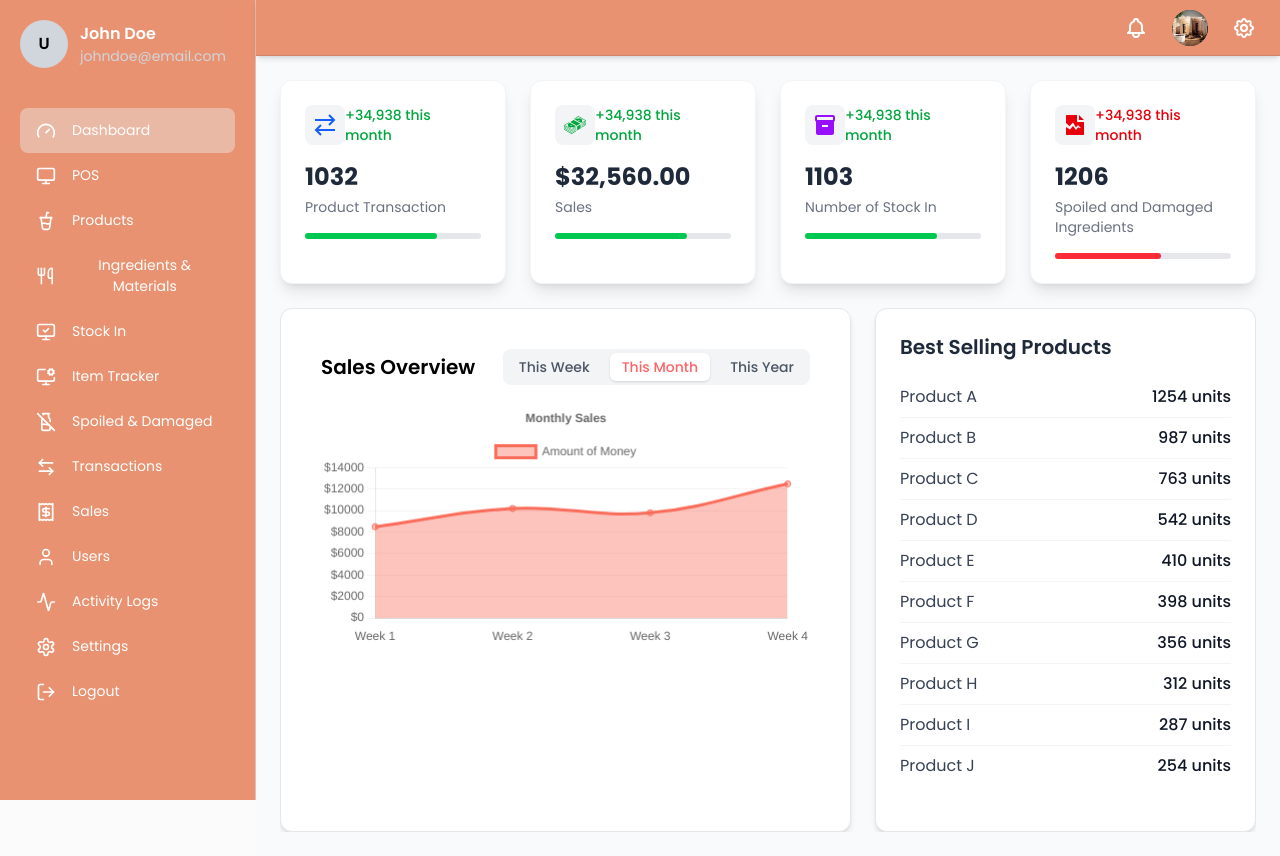
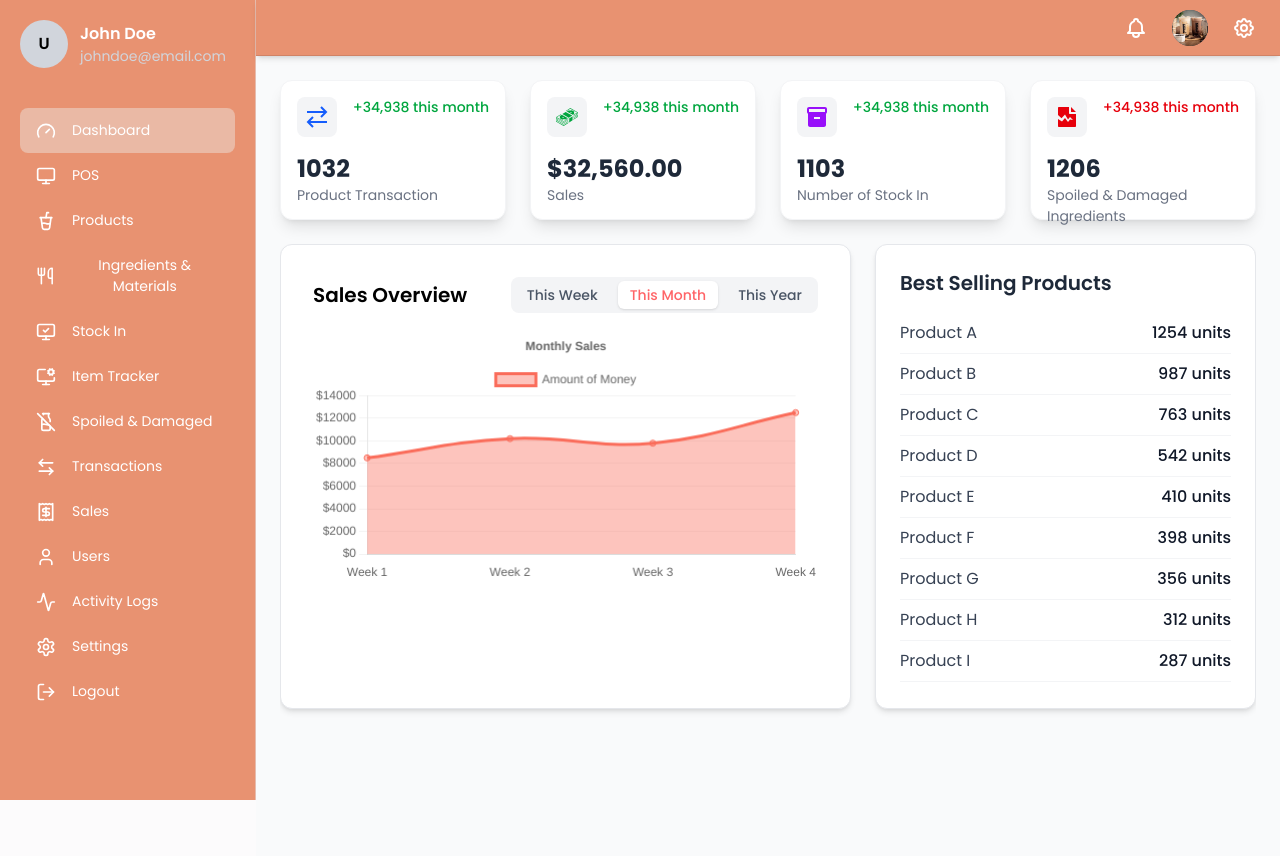
Before and after one commit to janrold-devs/capstone_project, a React (Vite) app in the folder frontend/: page /dashboard in a window 1280 px wide. Built offline with nearby package versions, Linux system fonts and the light colour scheme.

Commit message:
Changes sizes to dashboard and POS

```diff
--- a/frontend/src/components/Chart.jsx
+++ b/frontend/src/components/Chart.jsx
@@ -114,7 +114,7 @@ export default function ChartComponent() {
   };
 
   return (
-    <div className="bg-white p-4 rounded-lg">
+    <div className="bg-white p-2 rounded-lg">
       {/* -------------------- Header: Title + Time Range Buttons -------------------- */}
       <div className="flex flex-col sm:flex-row justify-between items-start sm:items-center mb-4 gap-2">
         <h2 className="text-xl font-semibold">Sales Overview</h2>
--- a/frontend/src/pages/Dashboard/Home.jsx
+++ b/frontend/src/pages/Dashboard/Home.jsx
@@ -37,7 +37,7 @@ function Home() {
       id: 4,
       icon: <RiFileDamageFill className="text-red-600 w-6 h-6" />,
       value: "1206",
-      label: "Spoiled and Damaged Ingredients",
+      label: "Spoiled & Damaged Ingredients",
       change: "+34,938 this month",
       trend: "down",
     },
@@ -53,7 +53,7 @@ function Home() {
             {cardData.map((card) => (
               <div
                 key={card.id}
-                className="bg-white rounded-xl p-6 shadow-lg border border-gray-100 hover:shadow-md transition-shadow"
+                className="bg-white rounded-xl p-4 h-35 shadow-lg border border-gray-100 hover:shadow-md transition-shadow"
               >
                 {/* Card header: icon + monthly change trend */}
                 <div className="flex justify-between items-start mb-4">
@@ -73,20 +73,7 @@ function Home() {
                   <h3 className="text-2xl font-bold text-gray-800">
                     {card.value}
                   </h3>
-                  <p className="text-gray-500 text-sm mt-1">{card.label}</p>
-                </div>
-
-                {/* Progress bar (visual indicator of growth/decline) */}
-                <div className="mt-4">
-                  <div className="w-full bg-gray-200 rounded-full h-1.5">
-                    <div
-                      className={`h-1.5 rounded-full ${
-                        card.trend === "up" ? "bg-green-500" : "bg-red-500"
-                      }`}
-                      // Different widths to visualize performance
-                      style={{ width: card.trend === "up" ? "75%" : "60%" }}
-                    ></div>
-                  </div>
+                  <p className="text-gray-500 text-[14px]">{card.label}</p>
                 </div>
               </div>
             ))}
@@ -95,7 +82,7 @@ function Home() {
           {/* ---------------------- Bottom Section ---------------------- */}
           <div className="flex-1 flex space-x-6 overflow-hidden">
             {/* --------- Chart Section --------- */}
-            <div className="w-3/5 bg-white rounded-xl border border-gray-200 p-6 shadow-md overflow-hidden">
+            <div className="w-3/5 h-[465px] bg-white rounded-xl border border-gray-200 p-6 shadow-md overflow-hidden">
               <div className="h-full">
                 {/* Line chart showing sales/transactions trend */}
                 <ChartComponent />
@@ -103,7 +90,7 @@ function Home() {
             </div>
 
             {/* --------- Best Selling Products Section --------- */}
-            <div className="w-2/5 bg-white rounded-xl border border-gray-200 p-6 shadow-md overflow-hidden flex flex-col">
+            <div className="w-2/5 h-[465px] bg-white rounded-xl border border-gray-200 p-6 shadow-md overflow-hidden flex flex-col">
               <h2 className="text-xl font-semibold text-gray-800 mb-4">
                 Best Selling Products
               </h2>
--- a/frontend/src/pages/Dashboard/Pos.jsx
+++ b/frontend/src/pages/Dashboard/Pos.jsx
@@ -259,17 +259,17 @@ function Pos() {
                               updateItemOption(item.name, "size", size.name);
                               addToCart(item, size);
                             }}
-                          className="flex items-center gap-2 px-2 py-1 rounded-md hover:bg-gray-50 transition"
+                            className="flex items-center gap-[6px] px-1 py-1 rounded-md hover:bg-gray-100 transition"
                           >
                             <SiBuymeacoffee
-                            className={`w-5 h-5 ${iconColor} ${
+                              className={`w-4 h-4 ${iconColor} ${
                                 isSelected ? "opacity-100" : "opacity-70"
                               }`}
                             />
-                          <span className="text-xs font-medium">
+                            <span className="text-[12px] font-medium">
                               {size.name}
                             </span>
-                          <span className="text-xs font-bold text-gray-600">
+                            <span className="ml-1 text-[11.5px] font-bold text-gray-600">
                               ₱{size.price}
                             </span>
                           </button>
@@ -289,7 +289,7 @@ function Pos() {
             <>
               {/* ---------------- Order Screen ---------------- */}
               <div className="flex justify-between items-center mb-4 md:mb-6">
-              <h2 className="text-lg font-semibold">Order #2156</h2>
+                <h2 className="text-md font-semibold">Order #2156</h2>
                 <div className="flex items-center gap-3">
                   {/* Discount input */}
                   <FiSettings
@@ -336,16 +336,16 @@ function Pos() {
                       <div className="flex items-center gap-2">
                         <button
                           onClick={() => updateCartQuantity(index, -1)}
-                        className="w-6 h-6 rounded-full border border-gray-300 flex items-center justify-center text-gray-500 hover:bg-gray-50"
+                          className="w-4 h-4 rounded-full border border-gray-300 flex items-center justify-center text-gray-500 hover:bg-gray-50"
                         >
                           −
                         </button>
-                      <span className="w-6 text-center text-sm">
+                        <span className="w-5 text-center text-sm">
                           {item.quantity}
                         </span>
                         <button
                           onClick={() => updateCartQuantity(index, 1)}
-                        className="w-6 h-6 rounded-full border border-gray-300 flex items-center justify-center text-gray-500 hover:bg-gray-50"
+                          className="w-4 h-4 rounded-full border border-gray-300 flex items-center justify-center text-gray-500 hover:bg-gray-50"
                         >
                           +
                         </button>
--- a/frontend/src/pages/Dashboard/Products.jsx
+++ b/frontend/src/pages/Dashboard/Products.jsx
@@ -261,7 +261,7 @@ const Products = () => {
       <>
         {/* Main Content Wrapper */}
         <div
-          className={` min-h-screen flex flex-col transition-all duration-300 ${
+          className={`min-h-screen flex flex-col transition-all duration-300 ${
             showDelete || showAdd || showEdit ? "blur-sm" : "" // Blur background when modal is active
           }`}
         >
```
Lines whose indentation alone changed are shown as unchanged.
